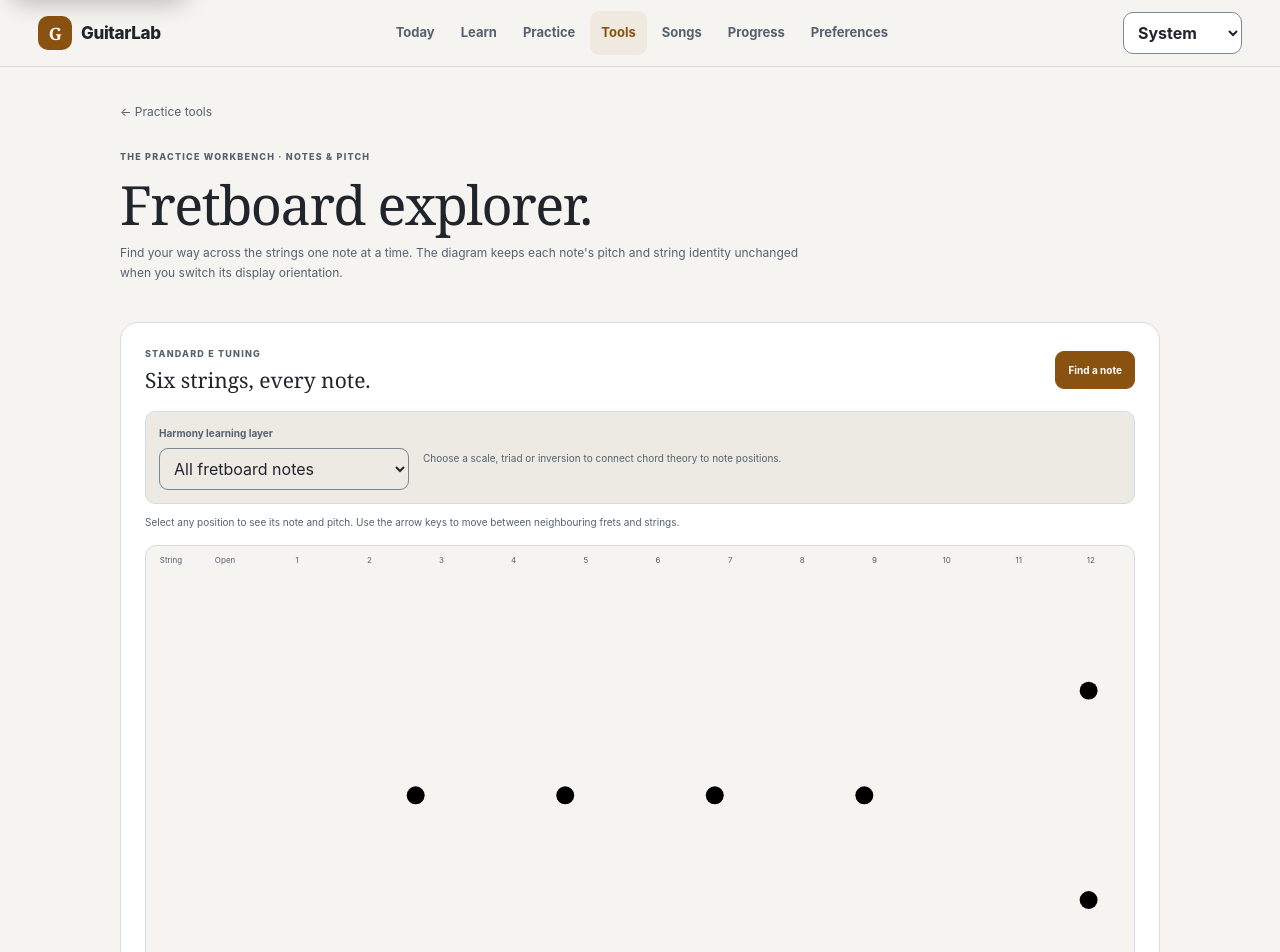
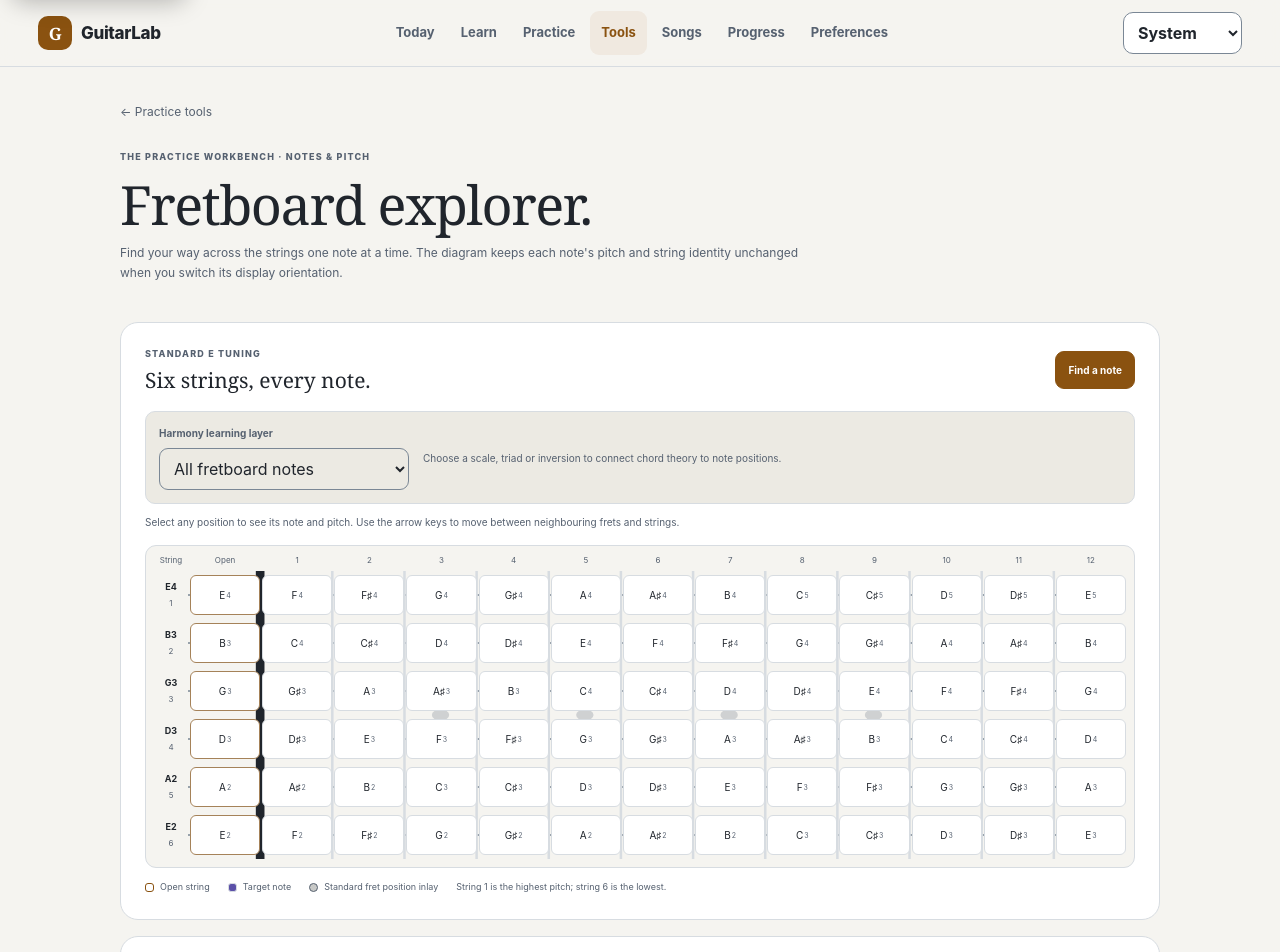
Before and after one commit to leenusdarnal/guitarlab, a SvelteKit app: page /tools/fretboard in a window 1280 px wide. Shown: the top 952 px of the page. Built offline with nearby package versions, Linux system fonts and the light colour scheme.

Commit message:
style: draw fretboard strings, frets and position inlays

```diff
--- a/src/routes/tools/fretboard/+page.svelte
+++ b/src/routes/tools/fretboard/+page.svelte
@@ -427,7 +427,7 @@
           {/each}
         </div>
 
-        <div class="fret-rows">
+        <div class="fret-rows" data-frets={maxFret}>
           <svg
             class="fretboard-structure"
             viewBox={`0 0 ${maxFret + 1} 6`}
@@ -736,22 +736,90 @@
   }
   .find-panel {
     display: grid;
-    grid-template-columns: minmax(150px, 220px) minmax(0, 1fr);
+    grid-template-columns: minmax(150px, 210px) minmax(0, 1fr);
+    gap: 9px 14px;
     align-items: center;
-    gap: 6px 14px;
-    margin: 0 0 15px;
+    margin: 0 0 16px;
     padding: 13px;
     border: 1px solid var(--border);
     border-radius: 10px;
     background: var(--surface-raised);
   }
-  .find-panel select {
-    grid-column: 1;
+  .find-panel label,
+  .find-panel select { grid-column: 1; }
+  .find-progress {
+    display: flex;
+    align-items: baseline;
+    justify-content: flex-end;
+    flex-wrap: wrap;
+    gap: 6px 14px;
+    grid-column: 2;
+    color: var(--muted);
+    font-size: 10px;
+    font-variant-numeric: tabular-nums;
   }
+  .find-progress strong { color: var(--text); font-size: 15px; }
+  .find-actions {
+    display: flex;
+    flex-wrap: wrap;
+    gap: 8px;
+    grid-column: 1 / -1;
+  }
+  .find-actions button { min-height: 44px; padding-inline: 14px; }
   .find-panel p {
-    grid-column: 2;
-    grid-row: 1 / span 2;
+    grid-column: 1 / -1;
+    grid-row: auto;
+    margin: 0;
+    color: var(--muted);
+    font-size: 10px;
+    line-height: 1.6;
   }
+  .fretboard-structure {
+    position: absolute;
+    top: 0;
+    left: 34px;
+    z-index: 0;
+    width: calc(100% - 34px);
+    height: 100%;
+    overflow: visible;
+    pointer-events: none;
+  }
+  .fret-rows {
+    position: relative;
+    display: grid;
+    grid-auto-rows: minmax(48px, auto);
+    gap: 0;
+    min-width: 100%;
+  }
+  .fret-rows[data-frets='24'] { min-width: 700px; }
+  .board-string { stroke: var(--border-strong); stroke-width: 0.035; }
+  .board-fret-wire { stroke: var(--border); stroke-width: 0.035; }
+  .board-fret-wire.nut { stroke: var(--text); stroke-width: 0.12; }
+  .board-inlay { fill: color-mix(in srgb, var(--muted) 24%, transparent); }
+  .fretboard { gap: 3px; }
+  .fret-row { position: relative; z-index: 1; min-height: 48px; gap: 0; }
+  .fret-cell {
+    min-width: 24px;
+    min-height: 44px;
+    border: 0;
+    border-radius: 50%;
+    background: transparent;
+  }
+  .fret-cell.is-hint {
+    outline: 3px solid var(--focus);
+    outline-offset: -3px;
+    background: color-mix(in srgb, var(--secondary) 28%, var(--surface));
+  }
+  .fret-cell.is-revealed {
+    background: color-mix(in srgb, var(--secondary) 14%, var(--surface));
+    font-weight: 850;
+  }
+  .inlay-marker {
+    border-color: var(--muted) !important;
+    border-radius: 50% !important;
+    background: color-mix(in srgb, var(--muted) 24%, var(--surface-raised));
+  }
+  .frequency .secondary-button { min-height: 44px; margin-top: 7px; }
   .fretboard-scroll {
     width: 100%;
     overflow-x: auto;
```
